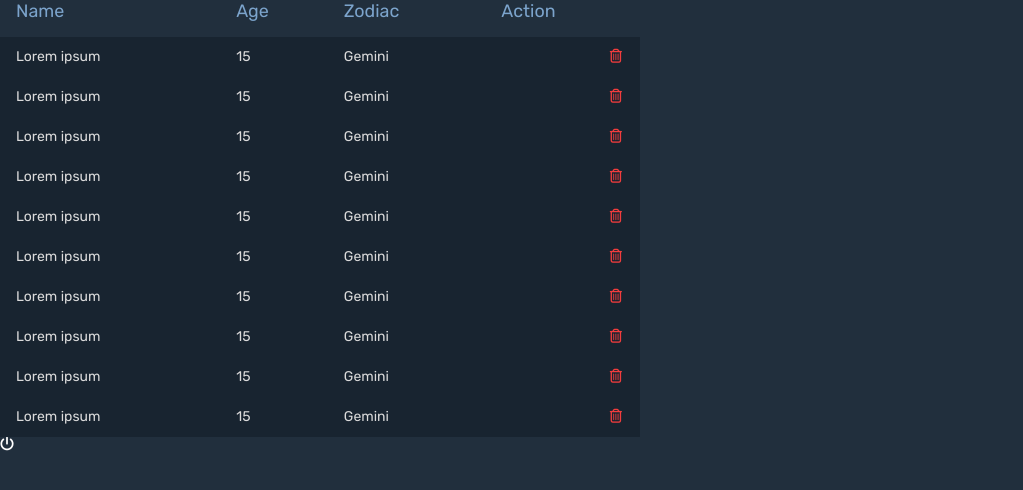
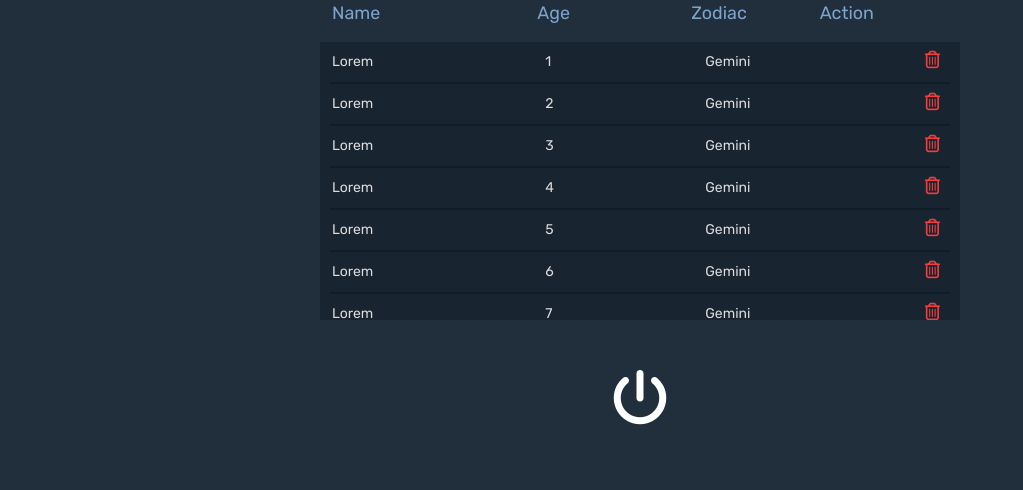
Before and after one commit to agrezak/table-component, a website: page src/html/index.html in a window 1280 px wide. Shown: the whole page, without its empty margins (0-1023 px from the left). Drawn offline with nearby package versions, Linux system fonts and the light colour scheme; files that its build step writes are made by us from their sources; files whose address does not match are found by name.

Commit message:
changed table layout from table to div

```diff
--- a/src/html/partials/table-head.html
+++ b/src/html/partials/table-head.html
@@ -1,6 +1,8 @@
-<tr>
-	<th>Name</th>
-	<th>Age</th>
-	<th>Zodiac</th>
-	<th>Action</th>
-</tr>
+<div class="small-24 column">
+	<div class="row">
+		<div class="small-8">Name</div>
+		<div class="small-6">Age</div>
+		<div class="small-5">Zodiac</div>
+		<div class="small-5">Action</div>
+	</div>
+</div>
--- a/src/html/partials/table-row.html
+++ b/src/html/partials/table-row.html
@@ -1,6 +1,6 @@
-<tr>
-	<th>Lorem ipsum</th>
-	<th>15</th>
-	<th>Gemini</th>
-	<th data-action-trigger><i class="fa fa-trash-o" aria-hidden="true"></i></th>
-</tr>
+<div class="row">
+	<div class="small-8 column">@@name</div>
+	<div class="small-6 column">@@age</div>
+	<div class="small-5 column">@@zodiac</div>
+	<div class="small-5 column" data-action-trigger><i class="fa fa-trash-o" aria-hidden="true"></i></div>
+</div>
--- a/src/html/table.html
+++ b/src/html/table.html
@@ -1,25 +1,64 @@
-<section class="flex-table-section">
+<section class="flex-table flex-table__section">
 	<main>
-		<div class="flex-table-wrapper">
-			<table class="flex-table" data-flex-table>
-				<thead>
-					@@include("partials/table-head.html")
-				</thead>
-				<tbody>
-					@@include("partials/table-row.html")
-					@@include("partials/table-row.html")
-					@@include("partials/table-row.html")
-					@@include("partials/table-row.html")
-					@@include("partials/table-row.html")
-					@@include("partials/table-row.html")
-					@@include("partials/table-row.html")
-					@@include("partials/table-row.html")
-					@@include("partials/table-row.html")
-					@@include("partials/table-row.html")
-				</tbody>
-			</table>
-			<i class="fa fa-power-off JS-cancel-action" aria-hidden="true" data-cancel-trigger></i>
+		<div class="flex-table flex-table__wrapper">
+			<div class="overflow">
+			<div class="flex-table flex-table__head" data-flex-table>
+				@@include("partials/table-head.html")
+			</div>
+			<div class="flex-table flex-table__body">
+				@@include("partials/table-row.html", {
+					"name" : "Lorem",
+					"age" : "1",
+					"zodiac" : "Gemini"
+				})
+				@@include("partials/table-row.html", {
+					"name" : "Lorem",
+					"age" : "2",
+					"zodiac" : "Gemini"
+				})
+				@@include("partials/table-row.html", {
+					"name" : "Lorem",
+					"age" : "3",
+					"zodiac" : "Gemini"
+				})
+				@@include("partials/table-row.html", {
+					"name" : "Lorem",
+					"age" : "4",
+					"zodiac" : "Gemini"
+				})
+				@@include("partials/table-row.html", {
+					"name" : "Lorem",
+					"age" : "5",
+					"zodiac" : "Gemini"
+				})
+				@@include("partials/table-row.html", {
+					"name" : "Lorem",
+					"age" : "6",
+					"zodiac" : "Gemini"
+				})
+				@@include("partials/table-row.html", {
+					"name" : "Lorem",
+					"age" : "7",
+					"zodiac" : "Gemini"
+				})
+				@@include("partials/table-row.html", {
+					"name" : "Lorem",
+					"age" : "8",
+					"zodiac" : "Gemini"
+				})
+				@@include("partials/table-row.html", {
+					"name" : "Lorem",
+					"age" : "9",
+					"zodiac" : "Gemini"
+				})
+				@@include("partials/table-row.html", {
+					"name" : "Lorem",
+					"age" : "10",
+					"zodiac" : "Gemini"
+				})
+			</div>
 		</div>
+		</div>
+		<i class="fa fa-power-off fa-4x JS-cancel-action" aria-hidden="true" data-cancel-trigger></i>
 	</main>
-	</div>
 </section>
--- a/src/scss/common/base.scss
+++ b/src/scss/common/base.scss
@@ -1,15 +1,11 @@
 * {
-  box-sizing: border-box;
+	box-sizing: border-box;
 }
 
 html {
-  font-size: $font-size;
-  font-family: $rubik, sans-serif;
+	font-size: $font-size;
 }
 
-.flex-table-section {
-  height: 100vh;
-  width: 100%;
-  background: $table-bg;
-
+body {
+	line-height: 1.5;
 }
--- a/src/scss/components/flex-table.scss
+++ b/src/scss/components/flex-table.scss
@@ -1,57 +1,109 @@
+$table-l: 640px;
+$table-s: 360px;
+
 .flex-table {
-	border-collapse: collapse;
-	width: 100%;
-	height: 100%;
-	text-align: left;
 
-	tr {
-		position: relative;
+	font-family: $rubik, sans-serif;
+
+	&__section {
+		display: flex;
+		justify-content: center;
+		height: 100vh;
+		width: 100%;
+		background: $table-bg;
+		overflow: hidden;
 	}
 
-	th {
-		padding-left: 16px;
-	}
+	&__wrapper {
+		overflow: hidden;
+		height: 320px;
+		width: $table-l;
 
-	thead {
-		position: relative;
-
-		th {
-			font-size: 1.28rem;
-			font-weight: 400;
-			color: $table-text-header;
-			padding-bottom: 15px;
+		@include mobile {
+			width: $table-s;
 		}
 	}
 
-	tbody {
-		tr {
-			height: 40px;
-		}
+	&__head {
+		font-size: 1.28rem;
+		font-weight: 400;
+		color: $table-text-header;
+		padding-bottom: 15px;
+	}
 
-		th {
-			font-weight: 400;
-			color: $table-text;
-			background-color: $table-row-bg;
-			transition: all 0.25s ease;
+	&__body {
+		font-weight: 400;
+		color: $table-text;
+		background-color: $table-row-bg;
+		transition: 0.25s ease;
 
-			&:last-of-type {
-				text-align: right;
-				padding: 0 18px;
+		.row {
+			position: relative;
+
+			&:after {
+				content: '';
+				text-align: center;
+				height: 2px;
+				background: #111d29;
+				width: calc(#{$table-l} - 20px);
+				margin-left: 10px;
+
+				@include mobile {
+					width: calc(#{$table-s} - 10px)
+				}
 			}
 
 			&:hover {
 				background-color: $table-row-bg-hover;
+
+				.column:last-of-type {
+					padding: 0;
+					&:after {
+						color: $white;
+						z-index: 50;
+						content: "DELETE";
+						background: $table-warning;
+						display: inline-block;
+						height: 100%;
+						line-height: 40px;
+						padding: 0 17px;
+					}
+				}
 			}
 		}
 
-		i {
-			color: $table-warning;
-			pointer-events: none;
+		.column {
+			height: 40px;
+			line-height: 40px;
+			transition: 0.5s ease;
+
+			&:last-of-type {
+				text-align: right;
+				cursor: pointer;
+			}
 		}
 	}
+
+	.row {
+		transition: 0.5s ease;
+	}
+
+	.fa-trash-o {
+		font-size: 1.25rem;
+		color: $table-warning;
+		padding-right: 8px;
+		pointer-events: none;
+	}
+
 }
 
 .flex-table-wrapper {
-	width: 640px;
-	height: 314px;
+	max-width: $table-l;
+	max-height: 314px;
+	margin: 0 auto;
+	overflow: hidden;
+
+	@include mobile {
+		max-width: $table-s;
+	}
 }
--- a/src/scss/grid/grid.scss
+++ b/src/scss/grid/grid.scss
@@ -0,0 +1,44 @@
+@import "../media/media";
+
+
+.row {
+	max-width: $main-width;
+	margin-right: auto;
+	margin-left: auto;
+	display: flex;
+	flex-flow: row wrap;
+}
+
+.column {
+	padding: 0 $gutter;
+	min-width: 0px;
+}
+
+@function gridWidth($number) {
+	 @return $number * $baseWidth;
+}
+
+@for $i from 1 through $col {
+	.small-#{$i} {
+		max-width: gridWidth($i);
+		flex: 0 0 gridWidth($i);
+	}
+}
+
+@for $i from 1 through $col {
+	.medium-#{$i} {
+		@media screen and (min-width: $tablet) {
+			max-width: gridWidth($i);
+			flex: 0 0 gridWidth($i);
+		}
+	}
+}
+
+@for $i from 1 through $col {
+	.large-#{$i} {
+		@media screen and (min-width: $desktop) {
+			max-width: gridWidth($i);
+			flex: 0 0 gridWidth($i);
+		}
+	}
+}
--- a/src/scss/js/js.scss
+++ b/src/scss/js/js.scss
@@ -1,14 +1,37 @@
 .JS-confirm-action {
   padding: 0 !important;
   &:after {
-    content: "CONFIRM";
-    background: $table-confirm;
+	z-index: 100;
+    content: "CONFIRM" !important;
+    background: $table-confirm !important;
     padding: 0;
-    padding: 0 18px;
+    padding: 0 12px !important;
     margin-left: 2px;
+	display: inline-block;
+	height: 100%;
+	line-height: 40px;
   }
 }
 
-.JS-cancel-action {
+.JS-highlight-row {
+	background-color: $table-row-bg-hover !important;
+}
+
+.JS-cancel-action.fa {
   color: #fff;
+  cursor: pointer;
+  margin-top: 50px;
+  transition: 0.5s ease;
+  display: block;
+  text-align: center;
+
+  &:hover {
+	  color: $table-warning;
+	  opacity: 0.65;
+  }
 }
+
+.JS-remove-row {
+	opacity: 0.25;
+	transform: translateX(-500px);
+}
--- a/src/scss/media/media.scss
+++ b/src/scss/media/media.scss
@@ -1,17 +1,19 @@
+@import "../variables/global";
+
 @mixin mobile {
-  @media (max-width: #{$mobile-width}) {
+  @media (max-width: #{$mobile}) {
     @content;
   }
 }
 
 @mixin tablet {
-  @media (min-width: #{$tablet-width}) and (max-width: #{$desktop-width - 1px}) {
+  @media (min-width: #{$tablet}) and (max-width: #{$desktop - 1px}) {
     @content;
   }
 }
 
 @mixin desktop {
-  @media (min-width: #{$desktop-width}) {
+  @media (min-width: #{$desktop}) {
     @content;
   }
 }
--- a/src/scss/variables/global.scss
+++ b/src/scss/variables/global.scss
@@ -8,6 +8,7 @@ $table-text: #dbdbdb;
 $table-text-header: #7ca4cc;
 $table-confirm: #367037;
 $table-warning: #f23d3d;
+$white: #fff;
 
 // Font
 
@@ -19,3 +20,7 @@ $font-size: 14px;
 $mobile: 640px;
 $tablet: 768px;
 $desktop: 1024px;
+
+// Main width
+
+$main-width: 1200px;
--- a/src/scss/variables/setup.scss
+++ b/src/scss/variables/setup.scss
@@ -1,7 +1,5 @@
 // Setup for grid
 
-$grid-columns: 24 !default;
-$grid-gutter: 0.5rem !default;
-$grid-class-row: 'row' !default;
-$grid-class-col: 'col' !default;
-$grid-class-off: 'off' !default;
+$col: 24;
+$baseWidth: (100% / $col);
+$gutter: 12px;
```
Also changed, not shown: src/js/table.js (+32 -14 lines).
